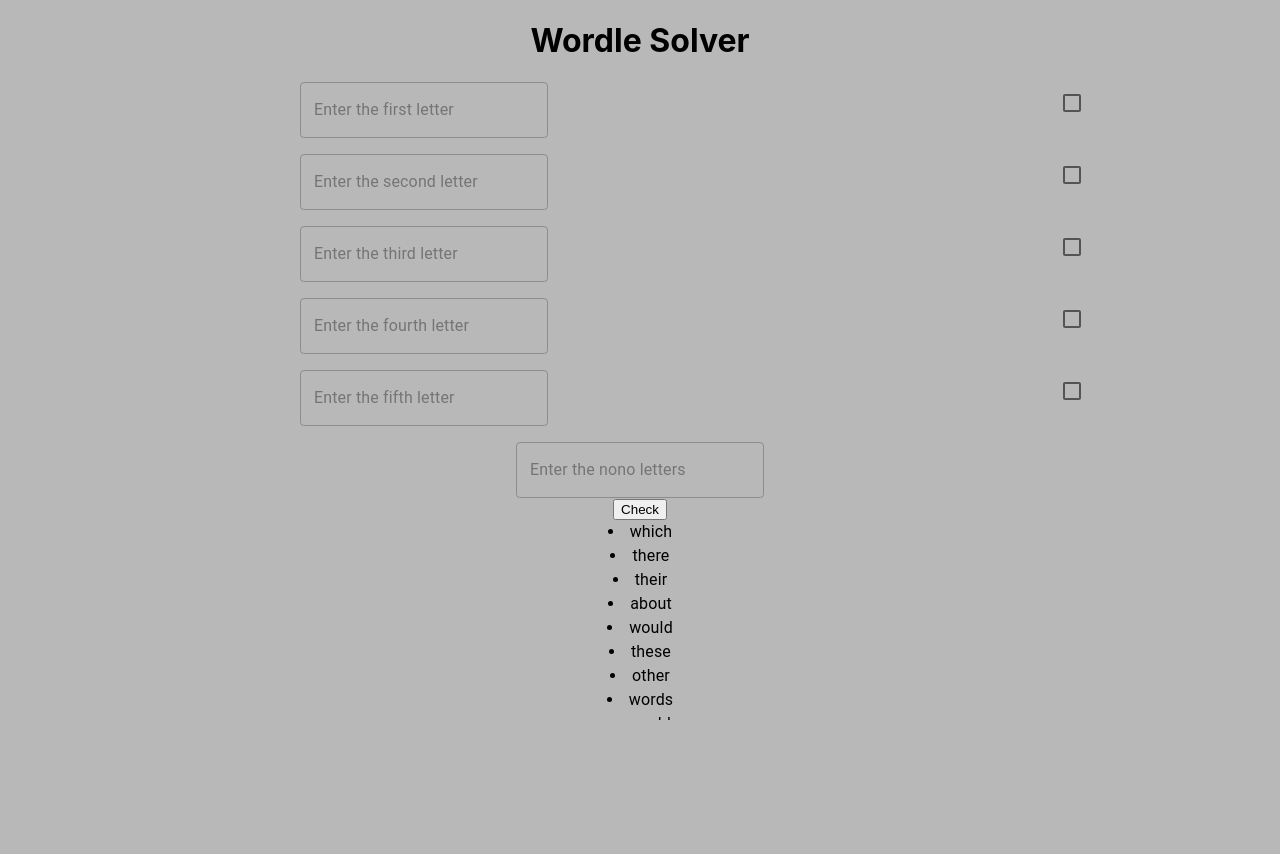
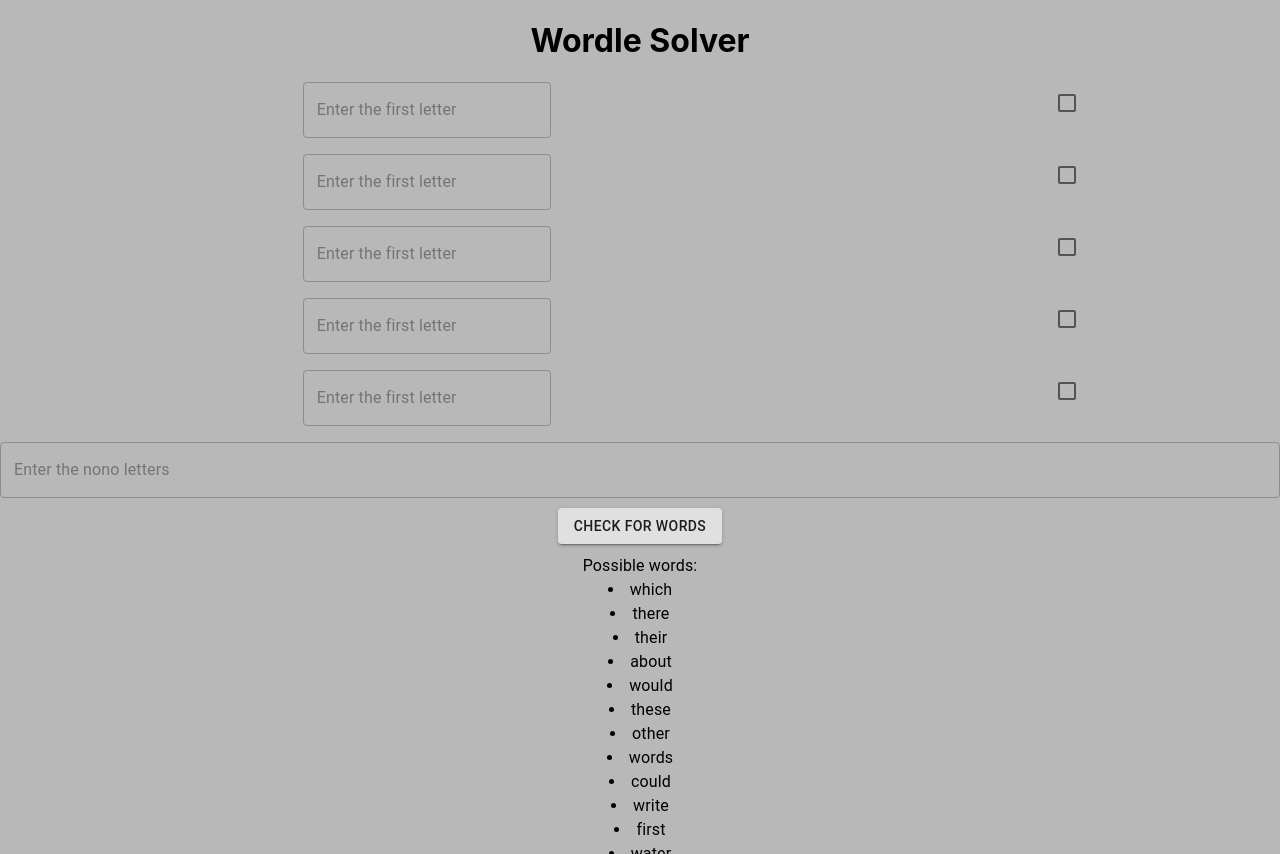
Before and after one commit to pollie80/Wordle-Solver, a React (Create React App) app in the folder wordle-solver/: page / in a window 1280 px wide. Before the commit the page ends 800 px from the top, so only its background shows below. Built offline with nearby package versions, Linux system fonts and the light colour scheme; no server answers.

Commit message:
Ready for deploy
Still doesn't handle duplicate letters - todo

```diff
--- a/wordle-solver/src/App.js
+++ b/wordle-solver/src/App.js
@@ -5,6 +5,7 @@ import { TextField, Typography } from "@mui/material";
 import Checkbox from "@material-ui/core/Checkbox";
 import React from "react";
 import { fiveletterwords } from "./fiveletterwords";
+import { Button } from "@material-ui/core";
 
 function App() {
 	const [currentWord, setCurrentWord] = useState(["", "", "", "", ""]);
@@ -25,7 +26,6 @@ function App() {
 
 	function checkLetters() {
 		console.log("start", possibleWords.length);
-		alert("checking");
 		let possibleWordsCopy = [...possibleWords];
 
 		if (nonoLetters.length > 0) {
@@ -47,23 +47,24 @@ function App() {
 		possibleWordsCopy = possibleWordsCopy.filter((word) => {
 			let aLetterIsWrong = false;
 			for (let i = 0; i < 5; i++) {
+				//if there is no currentWord letter, skip it
+				if (currentWord[i] === "") continue;
 				//check ticked letter
 				if (checked[i] === true) {
 					if (word[i] !== currentWord[i]) aLetterIsWrong = true;
 				}
 				//check unticked letter
 				else {
-					if (currentWord[i] !== "") {
-						if (word[i] === currentWord[i]) aLetterIsWrong = true;
-					}
+					if (
+						word[i] === currentWord[i] ||
+						!word.includes(currentWord[i])
+					)
+						aLetterIsWrong = true;
 				}
 			}
 			return !aLetterIsWrong;
 		});
 
-		//
-
-		alert("done");
 		setPossibleWords(possibleWordsCopy);
 		console.log("end", possibleWordsCopy.length);
 	}
@@ -84,23 +85,33 @@ function App() {
 		<div className="App">
 			<h1>Wordle Solver</h1>
 			<Grid container spacing={2}>
+				{/* for every letter in currentWord */}
+				{currentWord.map((letter, i) => (
+					// create a grid item
+					<Grid container item xs={12} key={i}>
 						<Grid item xs={8}>
 							<TextField
 								type="text"
 								id="l1"
 								placeholder="Enter the first letter"
 								maxLength={1}
-						value={currentWord[0]}
-						onChange={(event) => handleLetterChange(event, 0)}
+								value={letter}
+								onChange={(event) =>
+									handleLetterChange(event, i)
+								}
 							/>
 						</Grid>
 						<Grid item xs={4}>
 							<Checkbox
-						checked={checked[0]}
-						onChange={(event) => handleCheckBoxChange(event, 0)}
+								checked={checked[i]}
+								onChange={(event) =>
+									handleCheckBoxChange(event, i)
+								}
 							/>
 						</Grid>
-				<Grid item xs={8}>
+					</Grid>
+				))}
+				{/* <Grid item xs={8}>
 					<TextField
 						type="text"
 						id="l2"
@@ -163,7 +174,7 @@ function App() {
 						checked={checked[4]}
 						onChange={(event) => handleCheckBoxChange(event, 4)}
 					/>
-				</Grid>
+				</Grid> */}
 				<Grid item xs={12}>
 					<TextField
 						type="text"
@@ -173,12 +184,22 @@ function App() {
 						onChange={(event) => {
 							setNonoLetters(event.target.value);
 						}}
+						fullWidth
 					/>
 				</Grid>
 			</Grid>
 
-			<button onClick={() => checkLetters(currentWord)}>Check</button>
-			<Typography style={{ maxHeight: 200, overflow: "auto" }}>
+			<Button
+				variant="contained"
+				onClick={() => checkLetters(currentWord)}
+				style={{ marginTop: "10px" }}
+			>
+				Check for words
+			</Button>
+			<Typography
+				style={{ marginTop: "10px", maxHeight: 300, overflow: "auto" }}
+			>
+				Possible words:
 				{possibleWords.slice(0, 20).map((word) => (
 					<li key={word}>{word}</li>
 				))}
```
Lines whose indentation alone changed are shown as unchanged.
